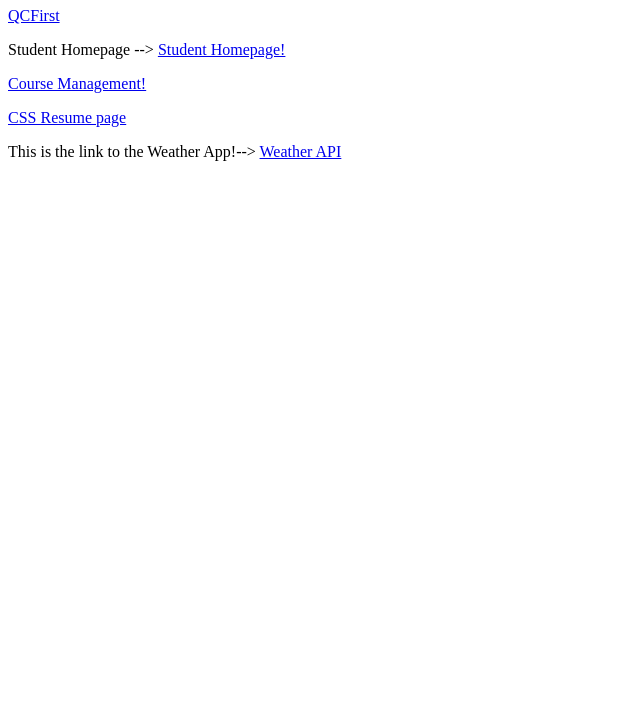
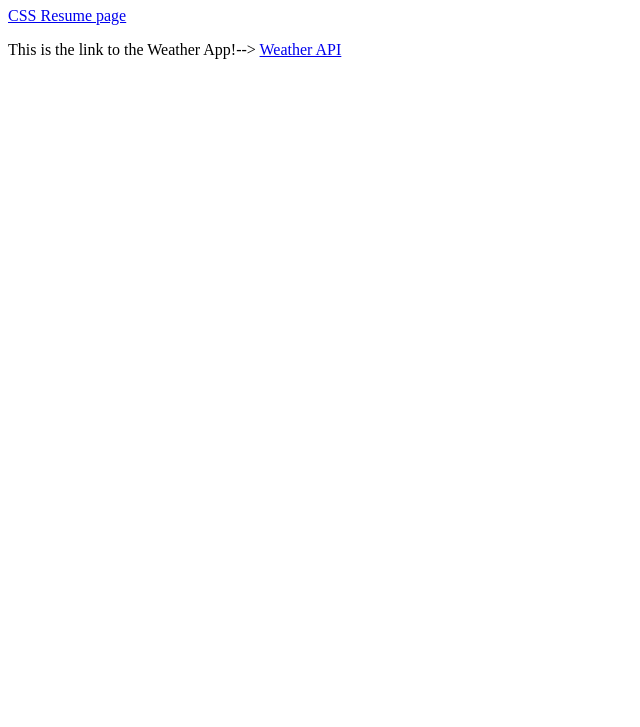
Before and after one commit to Ktaiyeba/Ktaiyeba.github.io, a plain HTML site: page index.html in a window 1280 px wide. Shown: the part 73-800 px from the top of the page, without its empty margins (0-640 px from the left). Drawn offline with Linux system fonts and the light colour scheme.

Commit message:
Update index.html

```diff
--- a/index.html
+++ b/index.html
@@ -4,14 +4,8 @@
 
  <body>
  	<h1> Khadija Taiyeba! </h1>
+ <p> <a href="https://Ktaiyeba.github.io/css-portfolio/portfolio.html">CSS Resume page</a></p>
 
-
- <p><a href ="https://Ktaiyeba.github.io/Login.html">QCFirst</a><p>
- <p>Student Homepage -->
- 	<a href ="https://Ktaiyeba.github.io/Studenthomepage.html">Student Homepage!</a><p>
-
- <p><a href ="https://Ktaiyeba.github.io/CourseManagementCreation.html">Course Management!</a><p>
- <p> <a href="https://Ktaiyeba.github.io/css-portfolio/portfolio.html">CSS Resume page</a></p>
  <p> This is the link to the Weather App!-->
  	<a href="https://Ktaiyeba.github.io/weather/weatherapp.html">Weather API</a></p>
 
```
